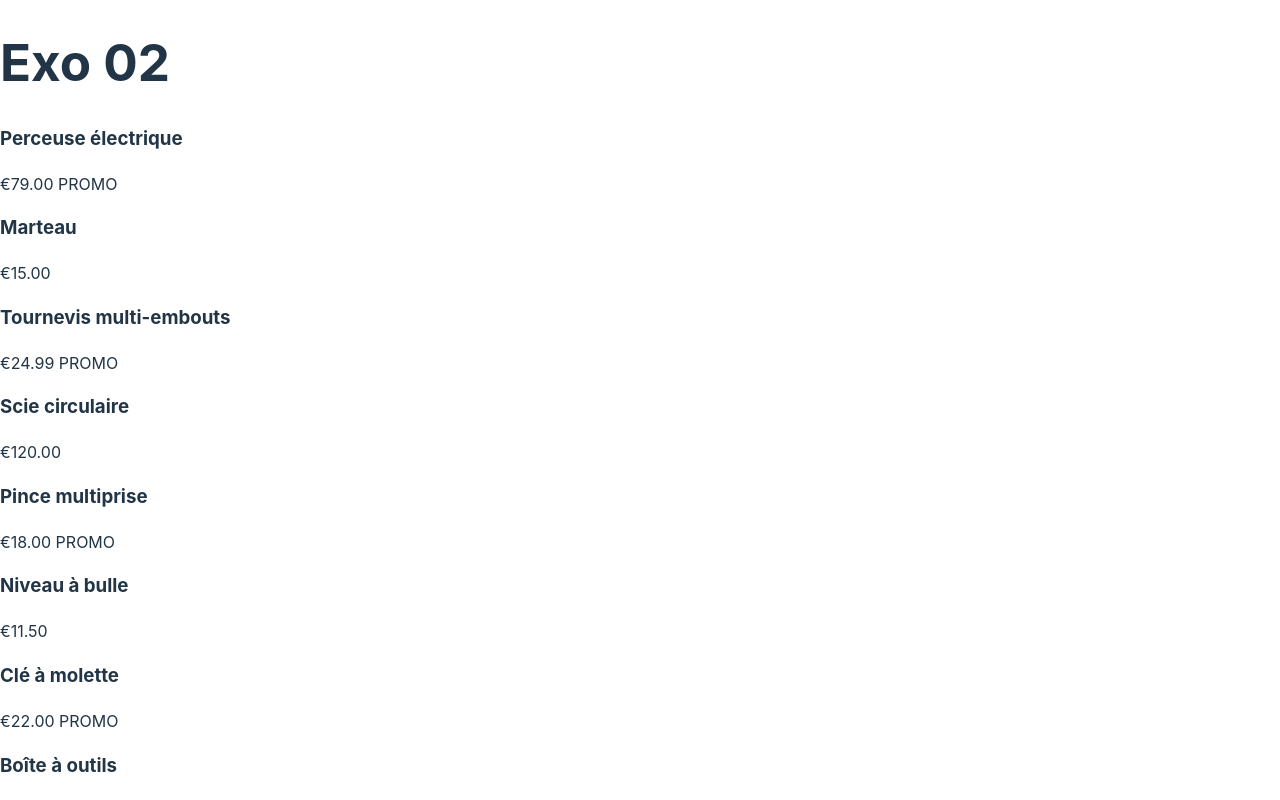
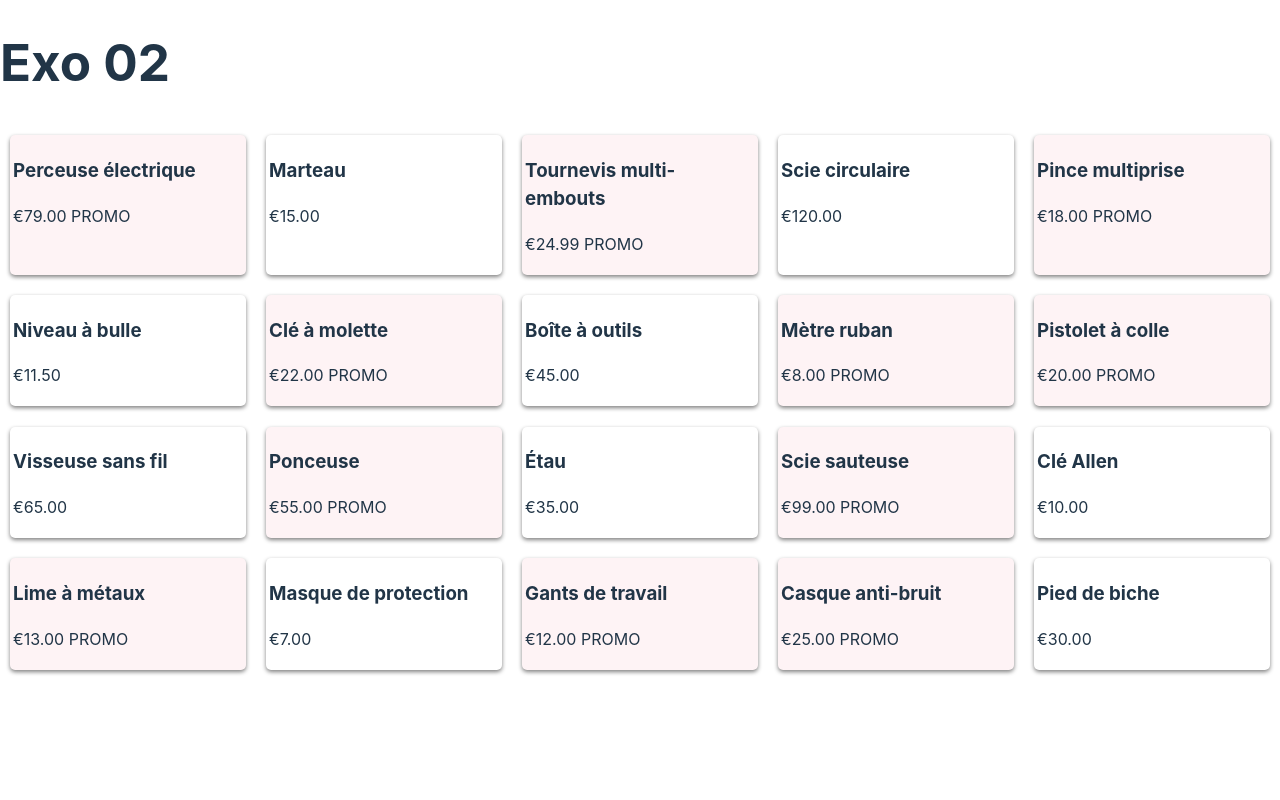
Before and after one commit to Formation-JS/BXL_FE2024_React_Exo02, a React (Vite) app: page / in a window 1280 px wide. Shown: the top 800 px of the page. Built offline with nearby package versions, Linux system fonts and the light colour scheme.

Commit message:
Styling 🌞

```diff
--- a/package.json
+++ b/package.json
@@ -10,10 +10,12 @@
     "preview": "vite preview"
   },
   "dependencies": {
+    "clsx": "^2.1.1",
     "react": "^18.2.0",
     "react-dom": "^18.2.0"
   },
   "devDependencies": {
+    "sass": "^1.77.2",
     "@types/react": "^18.2.66",
     "@types/react-dom": "^18.2.22",
     "@vitejs/plugin-react": "^4.2.1",
--- a/src/components/ProductList/ProductList.jsx
+++ b/src/components/ProductList/ProductList.jsx
@@ -1,9 +1,12 @@
 import PriceDisplay from "../PriceDisplay/PriceDisplay";
+import clsx from "clsx";
+import style from './ProductList.module.scss';
 
 const ProductListItem = ({ name, price, promo }) => {
 
     return (
-        <div>
+        // <div className={style.card + ' ' + (promo ? style.promo : '')}>
+        <div className={clsx(style.card, promo && style.promo)}>
             <h3>{name}</h3>
             <p><PriceDisplay price={price} /> {promo && 'PROMO'}</p>
         </div>
@@ -26,7 +29,7 @@ const ProductList = ({ products }) => {
     );
 
     return (
-        <div>
+        <div className={style.cards}>
             {productsJSX}
         </div>
     );
--- /dev/null
+++ b/src/components/ProductList/ProductList.module.scss
@@ -0,0 +1,24 @@
+.cards {
+    padding: 1ch;
+    display: grid;
+    grid-template-columns: repeat(2, 1fr);
+    gap: 2ch;
+
+    @media screen and (min-width : 600px)  {
+        grid-template-columns: repeat(3, 1fr);
+    }
+    @media screen and (min-width : 1000px)  {
+        grid-template-columns: repeat(5, 1fr);
+        max-width: 1500px;
+    }
+
+    .card {
+        padding: 0.3ch;
+        box-shadow: 0 0.2ch 0.4ch gray;
+        border-radius: 0.5ch;
+    }
+
+    .promo {
+        background-color: rgba(220, 20, 60, 0.050);
+    }
+}
```
Also changed, not shown: 1 other file (tests, documents, lock files or other folders).
